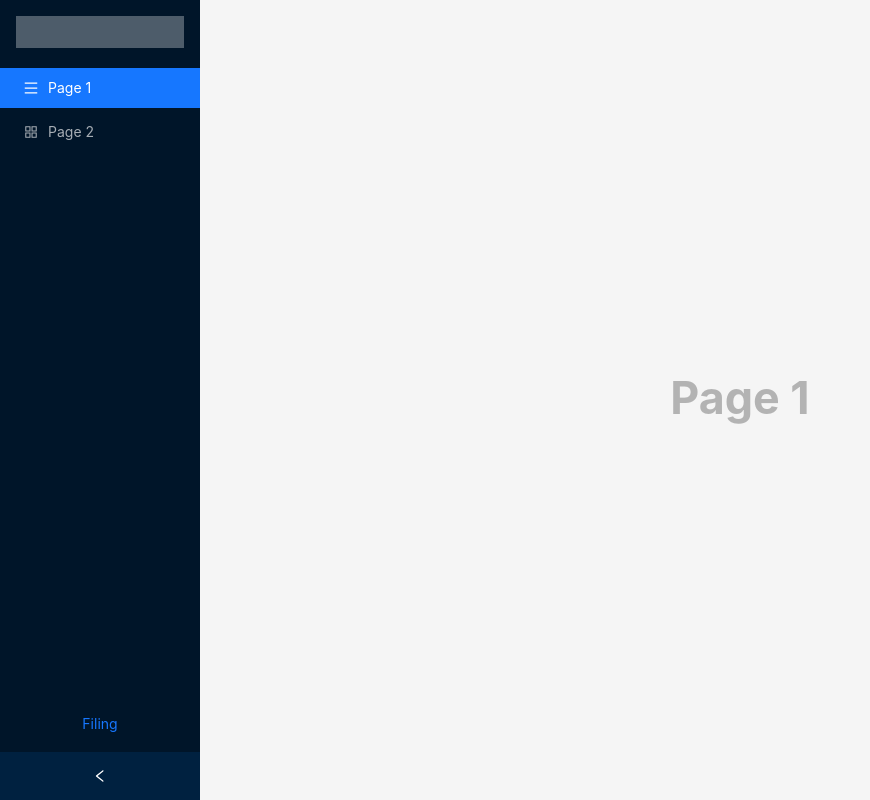
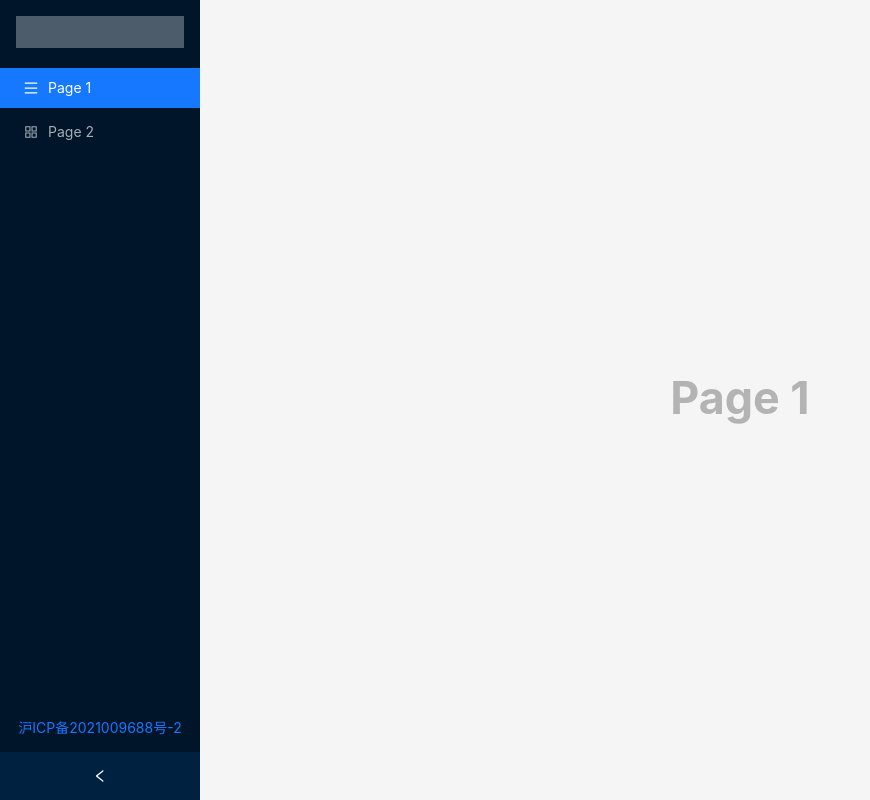
Before and after one commit to JK117/get-some-fries, a Vue app: page /page1 in a window 1280 px wide. Shown: the whole page, without its empty margins (0-870 px from the left). Built offline with nearby package versions, Linux system fonts and the light colour scheme.

Commit message:
:sparkles: Add site footer

```diff
--- a/src/components.d.ts
+++ b/src/components.d.ts
@@ -15,6 +15,7 @@ declare module 'vue' {
     AMenu: typeof import('ant-design-vue/es')['Menu']
     AMenuItem: typeof import('ant-design-vue/es')['MenuItem']
     AppSideBar: typeof import('./components/AppSideBar.vue')['default']
+    AppSideBarFooter: typeof import('./components/AppSideBarFooter.vue')['default']
     ASpace: typeof import('ant-design-vue/es')['Space']
     ContentTemplate: typeof import('./components/pageviews/ContentTemplate.vue')['default']
     HelloWorld: typeof import('./components/HelloWorld.vue')['default']
--- a/src/components/AppSideBar.vue
+++ b/src/components/AppSideBar.vue
@@ -40,7 +40,7 @@ watch(
       align="center"
       style="position:absolute;bottom: 60px;width: 100%;"
     >
-      <a-button type="link">Filing</a-button>
+      <AppSideBarFooter />
     </a-flex>
   </a-layout-sider>
 </template>
--- /dev/null
+++ b/src/components/AppSideBarFooter.vue
@@ -0,0 +1,16 @@
+<script setup>
+import { ref } from 'vue'
+const siteFilingNum = ref('沪ICP备2021009688号-2')
+const siteFilingLink = ref('https://beian.miit.gov.cn/')
+</script>
+
+<template>
+  <a-button
+    :href="siteFilingLink"
+    target="_blank"
+    type="link"
+    size="small"
+  >
+    {{ siteFilingNum }}
+  </a-button>
+</template>
```
